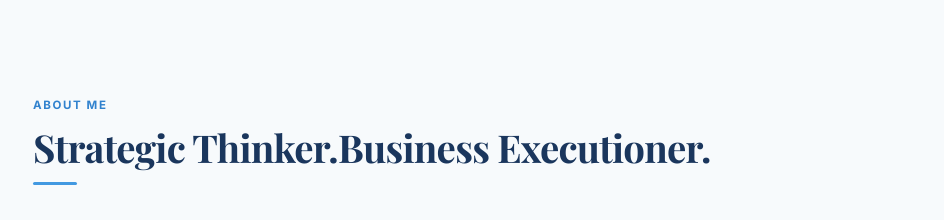
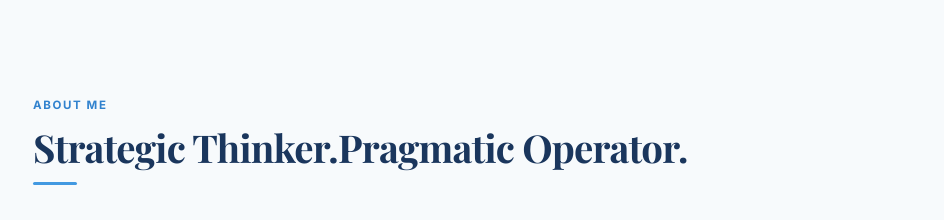
Before and after one commit to luanle7290/luan_blog, a plain HTML site: page index.html in a window 1280 px wide. Shown: the part 800-1020 px from the top of the page, without its empty margins (167-1111 px from the left). Drawn offline with nearby package versions, Linux system fonts and the light colour scheme; a web font is replaced by a local one.

Commit message:
Update index.html

```diff
--- a/index.html
+++ b/index.html
@@ -155,7 +155,7 @@
 <section id="about">
   <div class="container">
     <div class="s-label fade-up">About Me</div>
-    <h2 class="s-title fade-up">Strategic Thinker.Business Executioner. </h2>
+    <h2 class="s-title fade-up">Strategic Thinker.Pragmatic Operator. </h2>
     <div class="s-bar fade-up"></div>
     <div class="about-grid">
       <div class="about-text fade-up">
```
